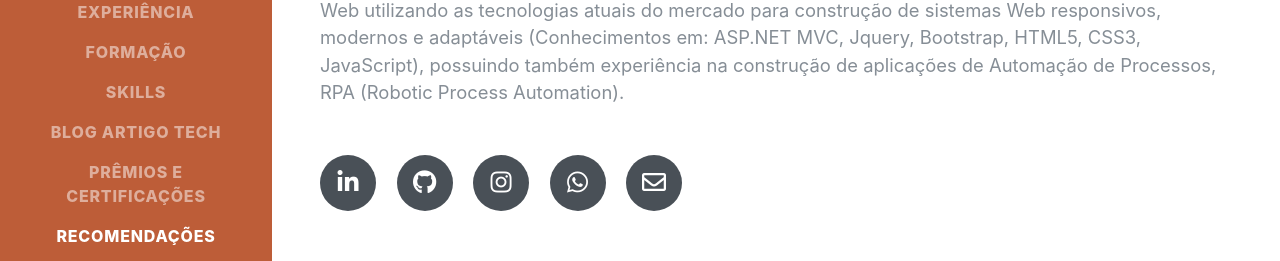
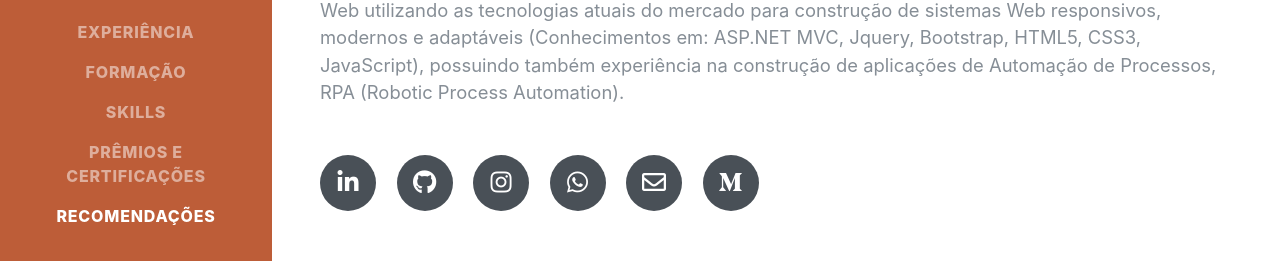
Before and after one commit to ivisconfessor/ivisconfessor.github.io, a plain HTML site: page index.html in a window 1280 px wide. Shown: the part 388-649 px from the top of the page. Drawn offline with Linux system fonts and the light colour scheme; a web font is replaced by a local one.

Commit message:
Sessão iframe Medium retirada e adicionado link para o Medium do Artigo Tech

```diff
--- a/index.html
+++ b/index.html
@@ -66,9 +66,9 @@
         <li class="nav-item">
           <a class="nav-link js-scroll-trigger" href="#skills">Skills</a>
         </li>
-        <li class="nav-item">
+        <!-- <li class="nav-item">
           <a class="nav-link js-scroll-trigger" href="#blogartigotech">Blog Artigo Tech</a>
-        </li>
+        </li> -->
         <li class="nav-item">
           <a class="nav-link js-scroll-trigger" href="#premioscertificacoes">Prêmios e Certificações</a>
         </li>
@@ -111,6 +111,9 @@
           </a>
           <a href="mailto:ivisconfessor@gmail.com">
             <i class="far fa-envelope"></i>
+          </a>
+          <a href="https://medium.com/artigotech" target="_black">
+            <i class="fab fa-medium-m"></i>
           </a>
         </div>
       </div>
@@ -276,7 +279,7 @@
       </div>
     </section>
 
-    <hr class="m-0">
+    <!-- <hr class="m-0">
 
     <section class="resume-section p-3 p-lg-5 d-flex align-items-center" id="blogartigotech">
       <div class="w-100">
@@ -284,7 +287,7 @@
         <p>Acesse o Blog Artigo Tech no Medium clicando em <strong>"ArtigoTech - Medium"</strong> 🔽 </p>
         <iframe src='https://www.sociablekit.com/app/embed/46628' frameborder='0' width='100%' height='1000'></iframe>
       </div>
-    </section>
+    </section> -->
 
     <hr class="m-0" />
 
```
